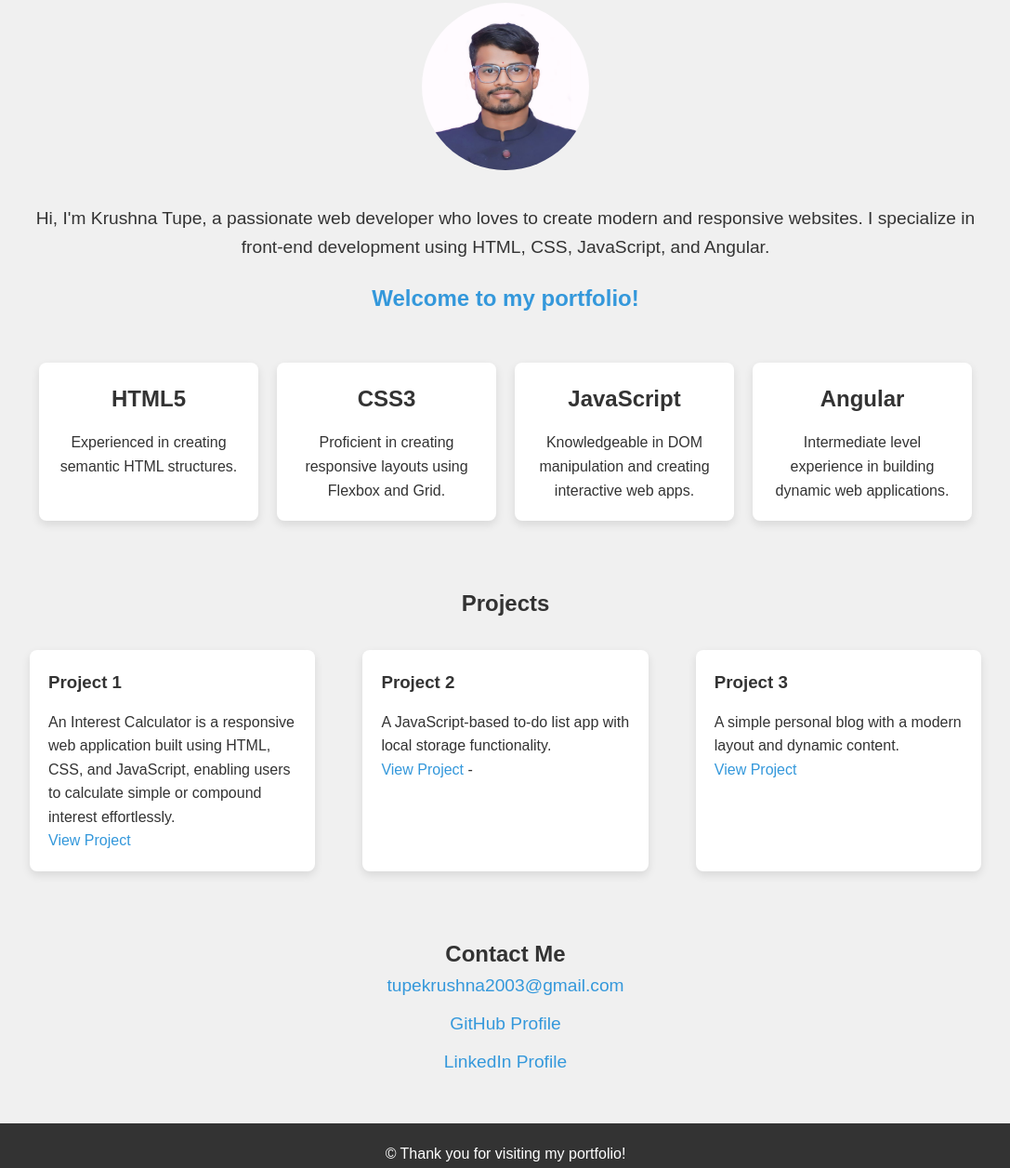
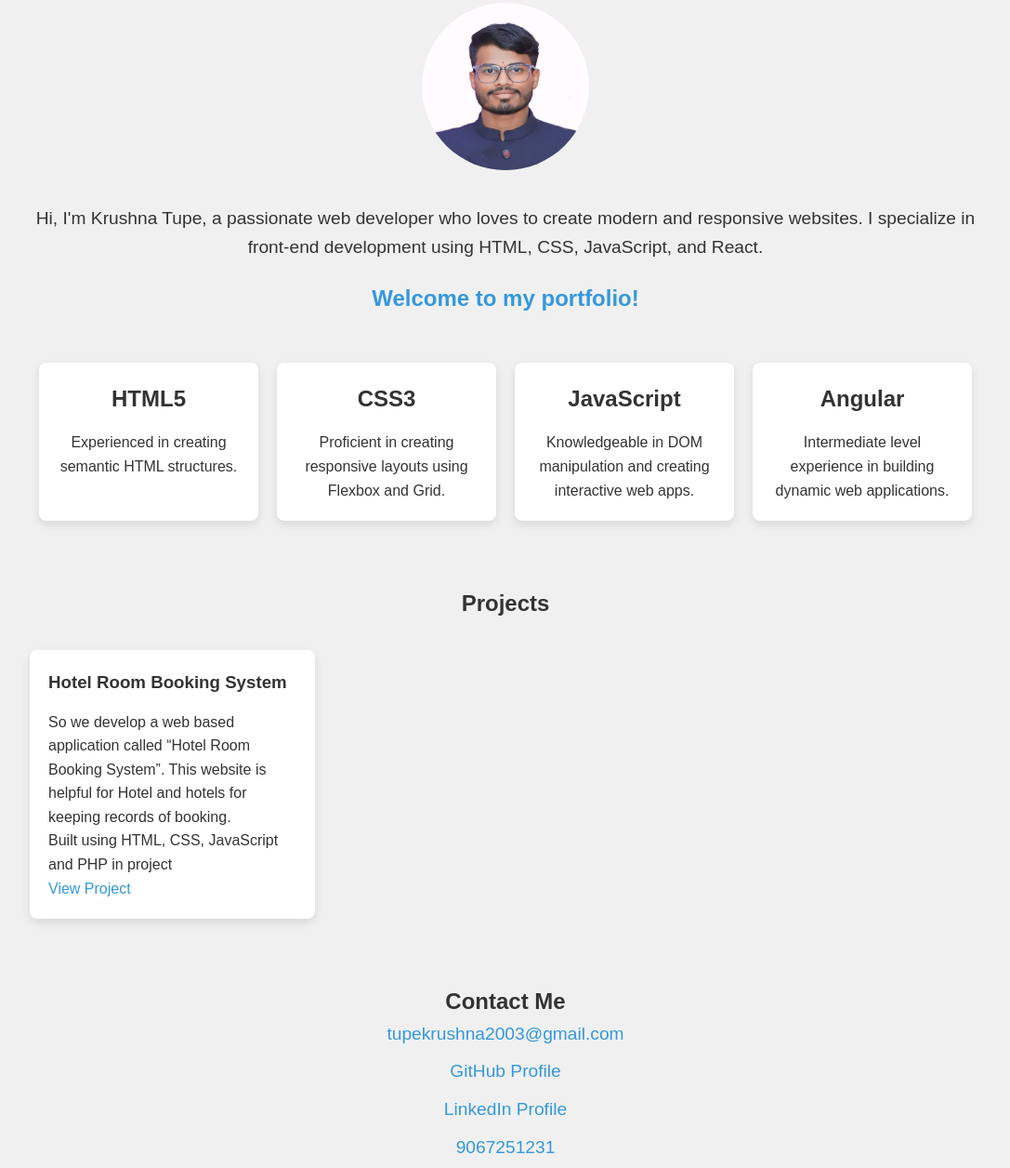
Before and after one commit to tupekrushna/portfolio, a website: page MY-PROFILE-main/index.html in a window 1280 px wide. Shown: the part 127-1383 px from the top of the page at 93% size, without its empty margins (96-1183 px from the left). Drawn offline with Linux system fonts and the light colour scheme.

Commit message:
new project

```diff
--- a/MY-PROFILE-main/index.html
+++ b/MY-PROFILE-main/index.html
@@ -23,7 +23,7 @@
         <!-- About Me Section -->
         <section id="about">
             <img src="Krushna Tupe.jpg" alt="Profile Picture">
-            <p>Hi, I'm Krushna Tupe, a passionate web developer who loves to create modern and responsive websites. I specialize in front-end development using HTML, CSS, JavaScript, and Angular.</p>
+            <p>Hi, I'm Krushna Tupe, a passionate web developer who loves to create modern and responsive websites. I specialize in front-end development using HTML, CSS, JavaScript, and React.</p>
             <h3 class="welcome-text">Welcome to my portfolio!</h3>
         </section>
 
@@ -52,29 +52,31 @@
             <h2>Projects</h2>
             <div class="project-cards">
                 <div class="project-card">
-                    <h3>Project 1</h3>
-                    <p>An Interest Calculator is a responsive web application built using HTML, CSS, and JavaScript, enabling users to calculate simple or compound interest effortlessly.</p>
+                    <h3>Hotel Room Booking System</h3>
+                    <p>So we develop a web based application called “Hotel Room Booking System”. This website is
+                        helpful for Hotel and hotels for keeping records of booking. <br>Built using HTML, CSS, JavaScript and PHP in project  </p>
                     <a href="#" onclick="showProject('project1')">View Project</a>
                 </div>
-                <div class="project-card">
+                <!-- <div class="project-card">
                     <h3>Project 2</h3>
                     <p>A JavaScript-based to-do list app with local storage functionality.</p>
-                    <a href="#" onclick="showProject('project2')">View Project</a>
+                    <a href="#" onclick="showProject('project2')">View Project </a>
             -    </div>
                 <div class="project-card">
                     <h3>Project 3</h3>
                     <p>A simple personal blog with a modern layout and dynamic content.</p>
                     <a href="#" onclick="showProject('project3')">View Project</a>
-                </div>
+                </div> -->
             </div>
-        </section>
+        </section
 
         <!-- Contact Section -->
         <section id="contact">
             <h2>Contact Me</h2>
             <a href="mailto:tupekrushna2003@gmail.com">tupekrushna2003@gmail.com</a>
-            <a href="https://github.com/amolbhalerao007" target="_blank">GitHub Profile</a>
+            <a href="https://github.com/tupekrushna/portfolio.git" target="_blank">GitHub Profile</a>
             <a href="https://www.linkedin.com/in/krushna-tupe-80a026281 " target="_blank">LinkedIn Profile</a>
+            <a href="tel:9067251231">9067251231</a>
         </section>
     </div>
 
--- a/MY-PROFILE-main/script.js
+++ b/MY-PROFILE-main/script.js
@@ -3,7 +3,7 @@ function showProject(projectId) {
         project1: {
             title: "Project 1: Interest Calculator",
             description: "An Interest Calculator built with HTML, CSS, and JavaScript allows users to compute simple or compound interest based on principal amount, interest rate, and time period. The user-friendly interface provides real-time calculations and displays results dynamically.",
-            link: "https://amolbhalerao007.github.io/Interest-Calculator/"
+            link: "#"
         },
         project2: {
             title: "Project 2: To-Do List App",
```
Also changed, not shown: package.json (added, +12 -0 lines), 1 other file.
